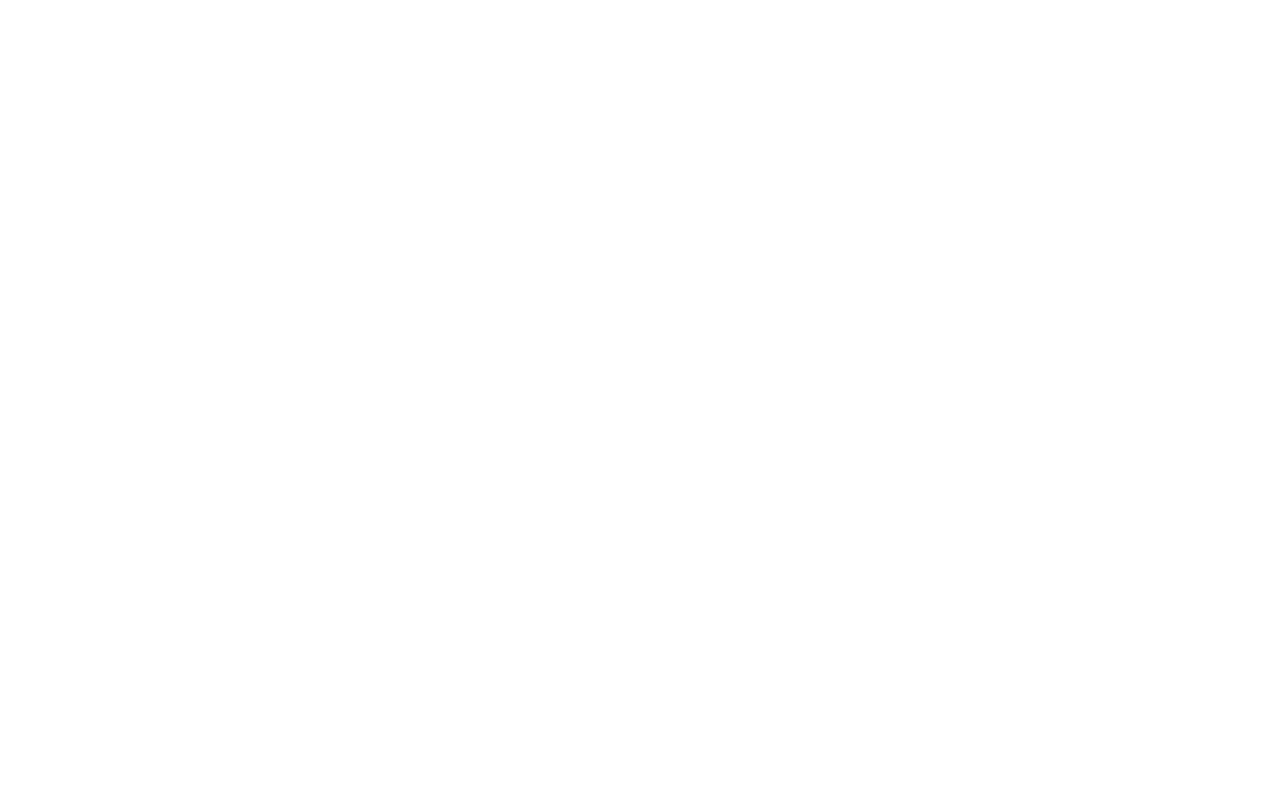
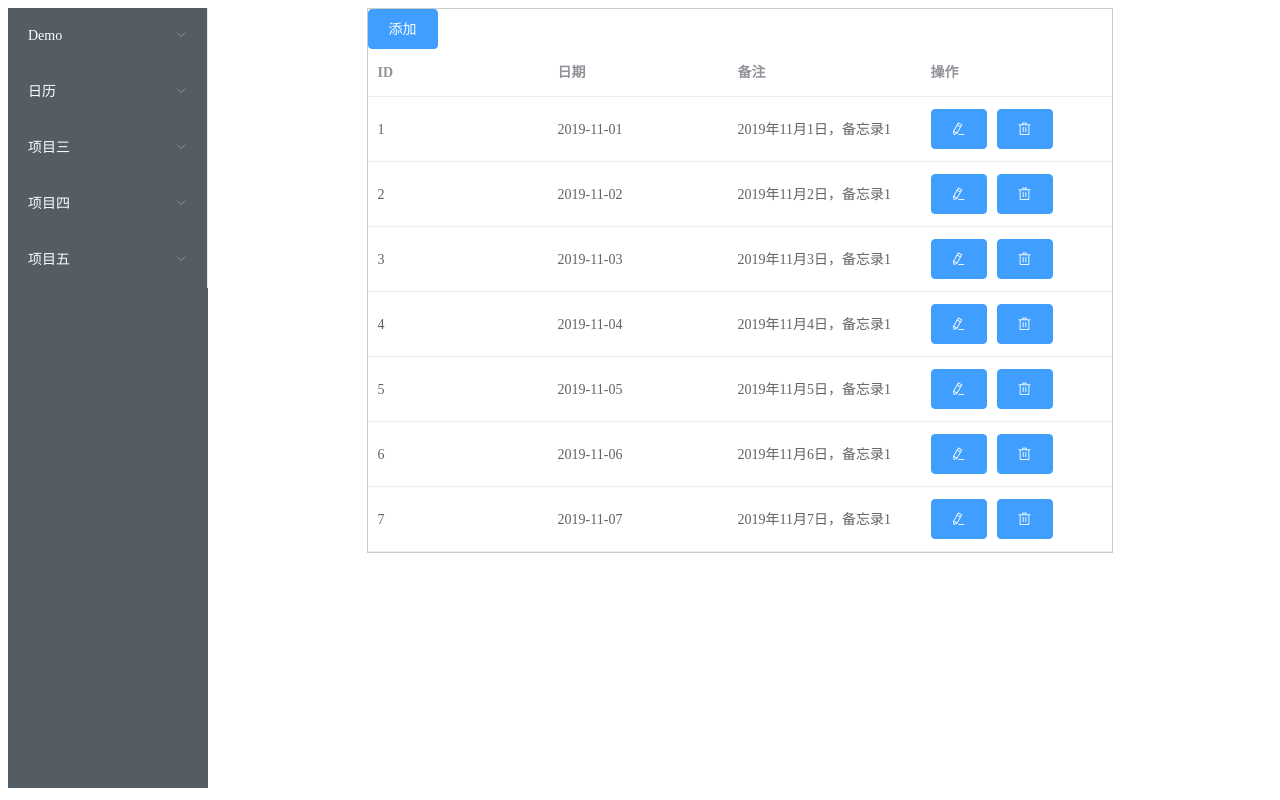
Before and after one commit to CarrieFairyTail/vueStudy, a Vue app: page /#/demo in a window 1280 px wide. Built offline with nearby package versions, Linux system fonts and the light colour scheme; the HTML template or start-up script is replaced by a standard one.

Commit message:
merge develop into QJY

```diff
--- a/package.json
+++ b/package.json
@@ -13,6 +13,8 @@
     "element-ui": "^2.12.0",
     "font-awesome": "^4.7.0",
     "moment": "^2.24.0",
+    "stylus": "^0.54.7",
+    "stylus-loader": "^3.0.2",
     "vue": "^2.6.10",
     "vue-router": "^3.1.3"
   },
--- a/src/App.vue
+++ b/src/App.vue
@@ -1,5 +1,79 @@
 <template>
   <div id="app">
-    <router-view/>
+    <div class="left">
+      <el-menu
+          default-active="2"
+          class="el-menu-vertical-demo"
+          @open="handleOpen"
+          @close="handleClose"
+          background-color="#545c64"
+          text-color="#fff"
+          active-text-color="#ffd04b">
+        <el-submenu @click="openpage(m.url)" :index="n+''" v-for="(m,n) in menu" :key="n">
+          <template slot="title">
+            {{m.name}}
+          </template>
+          <el-menu-item-group v-if="m.children">
+            <el-menu-item
+                @click="openpage(p.url)"
+                :index="`${n}-${q}`"
+                v-for="(p,q) in m.children"
+                :key="q"
+            >{{p.name}}
+            </el-menu-item>
+          </el-menu-item-group>
+        </el-submenu>
+      </el-menu>
+    </div>
+    <div class="right">
+      <router-view/>
+    </div>
   </div>
 </template>
+
+<script>
+  import {slideMenu} from "./utils/slide";
+
+  export default {
+    name: 'APP',
+    data() {
+      return {
+        menu: []
+      }
+    },
+    mounted() {
+      this.menu = slideMenu
+    },
+    methods: {
+      handleOpen(key, keyPath) {
+        console.log(key, keyPath);
+      },
+      handleClose(key, keyPath) {
+        console.log(key, keyPath);
+      },
+      openpage(url) {
+        let nowUrl = this.$route.path
+        if (url && url!== nowUrl) {
+          this.$router.push(url)
+        }
+      }
+    }
+  }
+</script>
+<style lang="stylus" scoped>
+  #app
+    height calc(100vh - 20px)
+    display flex
+    justify-content flex-start
+    ::-webkit-scrollbar
+      display:none
+    .left
+      width 200px
+      height calc(100vh - 20px)
+      background-color #545c64
+      overflow auto
+
+    .right
+      width calc(100% - 200px)
+      height calc(100vh - 20px)
+</style>
--- /dev/null
+++ b/src/javascript/hklDate.js
@@ -0,0 +1,110 @@
+import JsonUtil from '../utils/JsonUtil'
+
+export default {
+  name: "hklDate",
+  data() {
+    return {
+      tableData: [],
+      title: '标题',
+      height: window.innerHeight - 100,
+      dialogVisible: false,
+      form: {},
+      deleteId: '',
+      isAdd: false,
+      isSearch: false,
+      isEdit: false,
+      isDelete: false
+    }
+  },
+  mounted() {
+    this.getList()
+  },
+  methods: {
+    addNew() {
+      this.isAdd = true
+      this.dialogVisible = true
+    },
+    getList() {
+      JsonUtil.get('note')
+        .then(res => {
+          if (res.result) {
+            this.tableData = res.data
+          }
+        })
+    },
+    show(o) {
+      JsonUtil.getById('note', o)
+        .then(res => {
+          if (res.result) {
+            this.form = res.data
+          }
+        })
+    },
+    search(o) {
+      this.dialogVisible = true
+      this.isSearch = true
+      this.title = '查看详情'
+      this.show(o)
+    },
+    edit(o) {
+      this.dialogVisible = true
+      this.isEdit = true
+      this.title = '编辑详情'
+      this.show(o)
+    },
+    deleteDate(o) {
+      this.dialogVisible = true
+      this.isDelete = true
+      this.show(o)
+      this.title = '确认要删除吗？'
+      this.deleteId = o
+    },
+    close() {
+      this.dialogVisible = false
+      this.isDelete = false
+      this.isEdit = false
+      this.isSearch = false
+      this.isAdd = false
+      this.form = {}
+    },
+    submitAdd() {
+      JsonUtil.add('note', this.form)
+        .then(res => {
+          if (res.result) {
+            this.getList()
+            this.$message({
+              message: '创建成功！',
+              type: 'success'
+            });
+          }
+        })
+      this.close()
+    },
+    submitEdit() {
+      JsonUtil.update('note', this.form)
+        .then(res => {
+          if (res.result) {
+            this.getList()
+            this.$message({
+              message: '更新成功！',
+              type: 'success'
+            });
+          }
+        })
+      this.close()
+    },
+    submitDelete() {
+      JsonUtil.delete('note', this.deleteId)
+        .then(res => {
+          if (res.result) {
+            this.getList()
+            this.$message({
+              message: '删除成功！',
+              type: 'success'
+            });
+          }
+        })
+      this.close()
+    }
+  }
+}
--- a/src/router/index.js
+++ b/src/router/index.js
@@ -1,20 +1,32 @@
 import Vue from 'vue'
 import VueRouter from 'vue-router'
-// import Demo from '../views/Demo.vue'
+import Demo from '../views/Demo.vue'
 import Calendar from '../views/q/calendar.vue'
+import hklDate from "../views/HKL/hklDate"
+import hklView from "../views/HKL/hklView";
 
 Vue.use(VueRouter)
 
 const routes = [
-    /*{
-        path: '/',
+  {
+    path: '/Demo',
     name: 'Demo',
     component: Demo
-    },*/
+  },
   {
-        path: '/',
+    path: '/calendar',
     name: 'Calendar',
     component: Calendar
+  },
+  {
+    path: '/hklDate',
+    name: 'hklDate',
+    component: hklDate
+  },
+  {
+    path: '/hklView',
+    name: 'hklView',
+    component: hklView
   }
 ]
 
--- /dev/null
+++ b/src/utils/slide.js
@@ -0,0 +1,80 @@
+let slideMenu = [
+  {
+    name: 'Demo',
+    children: [
+      {
+        name: '我的demo',
+        url: '/hklDate'
+      },
+      {
+        name: '美人demo',
+        url: '/Demo'
+      }
+    ]
+  },
+  {
+    name: '日历',
+    children: [
+      {
+        name: '我的日历',
+        url: '/hklView'
+      },
+      {
+        name: '美人日历',
+        url: '/'
+      }
+    ]
+  },
+  {
+    name: '项目三',
+    children: [
+      {
+        name: '我的',
+        url: '/'
+      },
+      {
+        name: '美人',
+        url: '/'
+      },
+      {
+        name: 'Demo',
+        url: '/'
+      }
+    ]
+  },
+  {
+    name: '项目四',
+    children: [
+      {
+        name: '我的',
+        url: '/'
+      },
+      {
+        name: '美人',
+        url: '/'
+      },
+      {
+        name: 'Demo',
+        url: '/'
+      }
+    ]
+  },
+  {
+    name: '项目五',
+    children: [
+      {
+        name: '我的',
+        url: '/'
+      },
+      {
+        name: '美人',
+        url: '/'
+      },
+      {
+        name: 'Demo',
+        url: '/'
+      }
+    ]
+  }
+]
+export { slideMenu }
--- a/src/views/Demo.vue
+++ b/src/views/Demo.vue
@@ -1,6 +1,6 @@
 <template>
   <div style="margin: 0 auto;width:70%;border: 1px solid #ccc">
-    <el-button type="primary" @click="form={};editDialog = true;">添加</el-button>
+    <el-button type="primary" @click="form={},editDialog = true">添加</el-button>
     <el-table :data="data" style="width: 100%">
       <el-table-column prop="id" label="ID" width="180"></el-table-column>
       <el-table-column prop="date" label="日期" width="180"></el-table-column>
--- /dev/null
+++ b/src/views/HKL/hklDate.vue
@@ -0,0 +1,59 @@
+<template>
+  <div id="hklDate">
+    <h3 style="text-align: center">Carrie的行程安排
+      <el-button type="text" @click="addNew">+ 添加行程</el-button>
+    </h3>
+    <el-table
+        border
+        :data="tableData"
+        :height="height"
+        style="width: 80%">
+      <el-table-column
+          prop="date"
+          label="日期">
+      </el-table-column>
+      <el-table-column
+          prop="note"
+          label="事项">
+      </el-table-column>
+      <el-table-column
+          label="操作">
+        <template slot-scope="scope">
+          <el-button type="text" @click="search(scope.row.id)">查看</el-button>
+          <el-button type="text" @click="edit(scope.row.id)">编辑</el-button>
+          <el-button type="text" @click="deleteDate(scope.row.id)">删除</el-button>
+        </template>
+      </el-table-column>
+    </el-table>
+    <el-dialog
+        :title="title"
+        width="40%"
+        @close="close"
+        :visible.sync="dialogVisible">
+      <el-form ref="form" :model="form">
+        <div>
+          <div style="margin-bottom: 15px">日期：
+            <el-input v-model="form.date" :disabled="isSearch || isDelete"></el-input>
+          </div>
+          <div>事项：
+            <el-input v-model="form.note" :disabled="isSearch || isDelete"></el-input>
+          </div>
+        </div>
+      </el-form>
+      <span slot="footer" class="dialog-footer" v-if="!isSearch || isEdit || isDelete">
+        <el-button @click="close">取 消</el-button>
+        <el-button type="primary" @click="submitEdit" v-if="isEdit">确 定</el-button>
+        <el-button type="primary" @click="submitDelete" v-if="isDelete">确 定</el-button>
+        <el-button type="primary" @click="submitAdd" v-if="isAdd">确 定</el-button>
+      </span>
+    </el-dialog>
+  </div>
+</template>
+
+<script src="../../javascript/hklDate.js"></script>
+
+<style lang="stylus" scoped>
+  #hklDate
+    .el-table
+      margin 0 auto
+</style>
--- /dev/null
+++ b/src/views/HKL/hklView.vue
@@ -0,0 +1,84 @@
+<template>
+  <div>
+    <el-date-picker
+        v-model="value1"
+        type="date"
+        placeholder="选择日期">
+    </el-date-picker>
+    <div class="flexalign">
+      <div class="left">
+        <h5>日历</h5>
+        <div class="date">
+          <div class="date-header">
+            <i class="el-icon-arrow-left"></i>
+            <i class="el-icon-arrow-left"></i>
+            <span>{{year}}</span>
+            <span>{{month}}</span>
+            <i class="el-icon-arrow-right"></i>
+            <i class="el-icon-arrow-right"></i>
+          </div>
+          <div class="date-body">
+            <div class="date-body-header">
+              <div>日</div>
+              <div>一</div>
+              <div>二</div>
+              <div>三</div>
+              <div>四</div>
+              <div>五</div>
+              <div>六</div>
+            </div>
+          </div>
+          <div class="data-foot">
+
+          </div>
+        </div>
+      </div>
+      <div class="right">
+        需要滑动
+      </div>
+    </div>
+  </div>
+</template>
+
+<script>
+  export default {
+    name: "hklView",
+    data() {
+      return {
+        value1: '',
+        year: '2019年',
+        month: '01月'
+      }
+    }
+  }
+</script>
+
+<style lang="stylus" scoped>
+  .flexalign
+    padding 20px
+    display flex
+    justify-content flex-start
+    .left
+      width 50%
+      .date
+        width 350px
+        border 1px solid #cccccc
+        .date-header
+          display flex
+          justify-content space-around
+          height 50px
+          line-height 50px
+          border-bottom 1px solid #cccccc
+          span
+            font-size 20px
+          i
+            font-size 50px
+        .date-body
+          .date-body-header
+            display flex
+            justify-content space-around
+            padding 10px 0
+    .right
+      width 200px
+      /*border 1px solid #cccccc*/
+</style>
```
Lines whose indentation alone changed are shown as unchanged.
